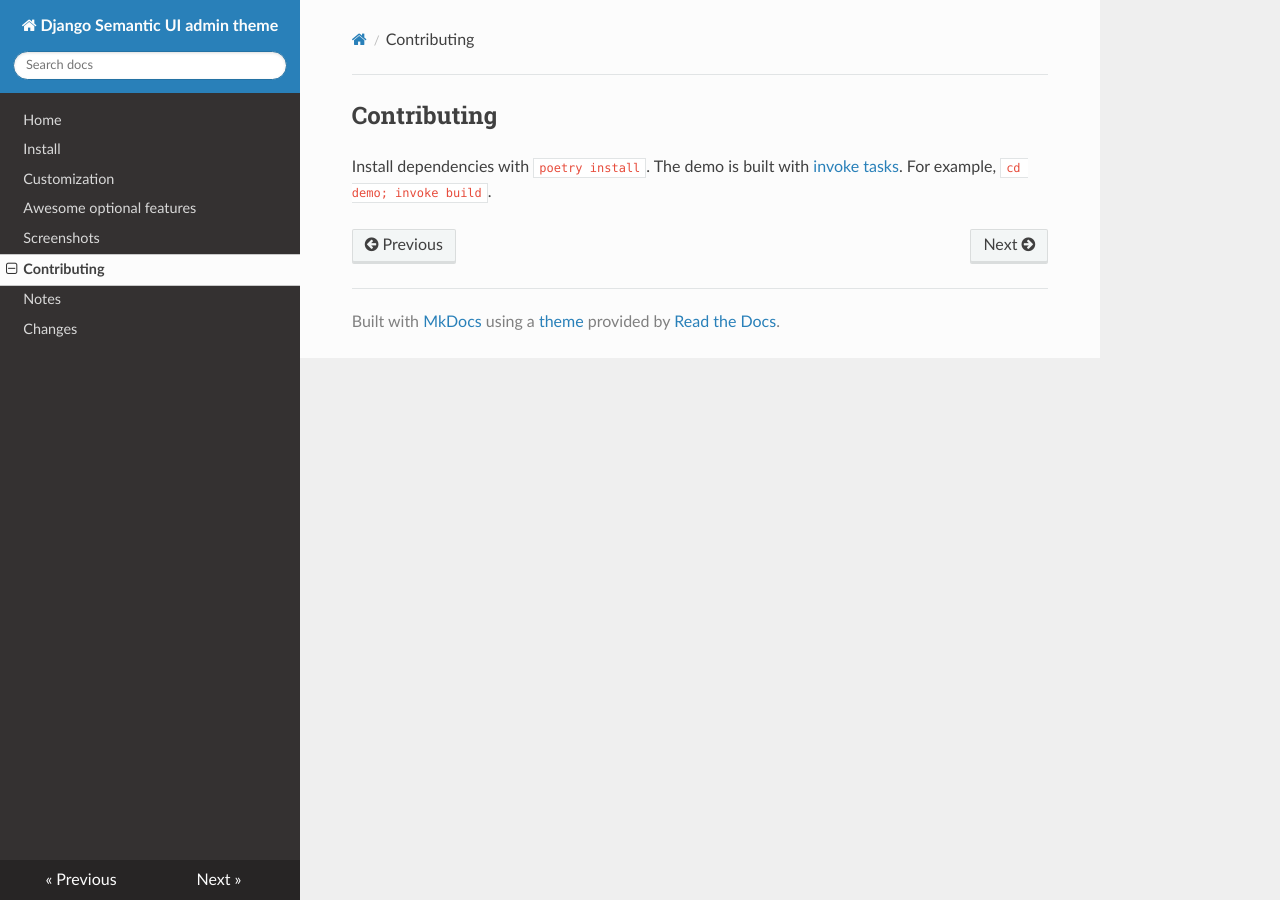
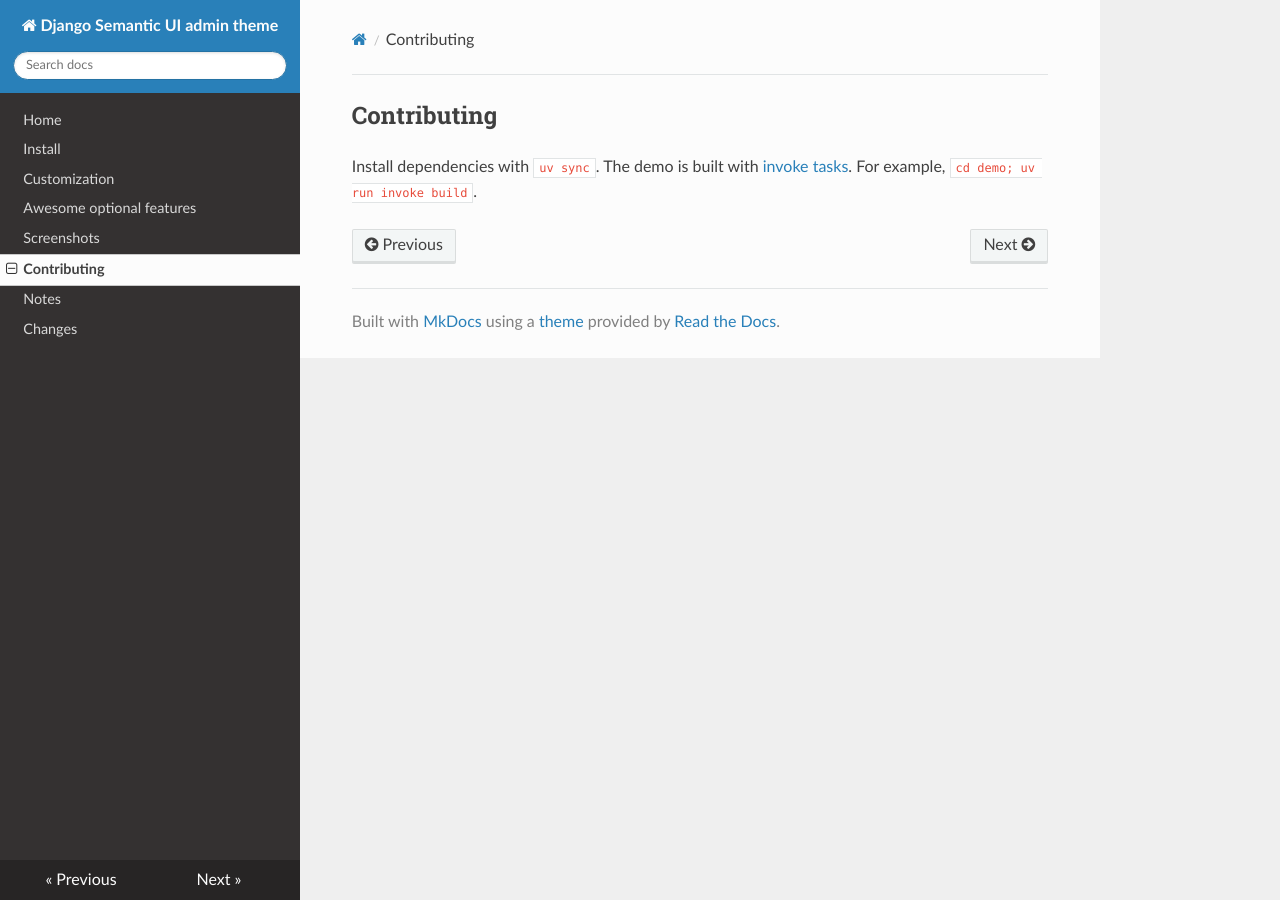
Before and after one commit to globophobe/django-semantic-admin, an MkDocs documentation site: the page built from docs/contributing.md, in a window 1280 px wide. Built offline with MkDocs 1.6.1, drawn with Linux system fonts in a browser that asks for light colours; nearby versions of some CDN libraries.

Commit message:
:memo: poetry -> uv

```diff
--- a/docs/contributing.md
+++ b/docs/contributing.md
@@ -1,4 +1,4 @@
 Contributing
 ------------
 
-Install dependencies with `poetry install`. The demo is built with [invoke tasks](https://github.com/globophobe/django-semantic-admin/blob/master/demo/tasks.py). For example, `cd demo; invoke build`.
+Install dependencies with `uv sync`. The demo is built with [invoke tasks](https://github.com/globophobe/django-semantic-admin/blob/master/demo/tasks.py). For example, `cd demo; uv run invoke build`.
```
Also changed, not shown: README.md (+1 -1 lines).
